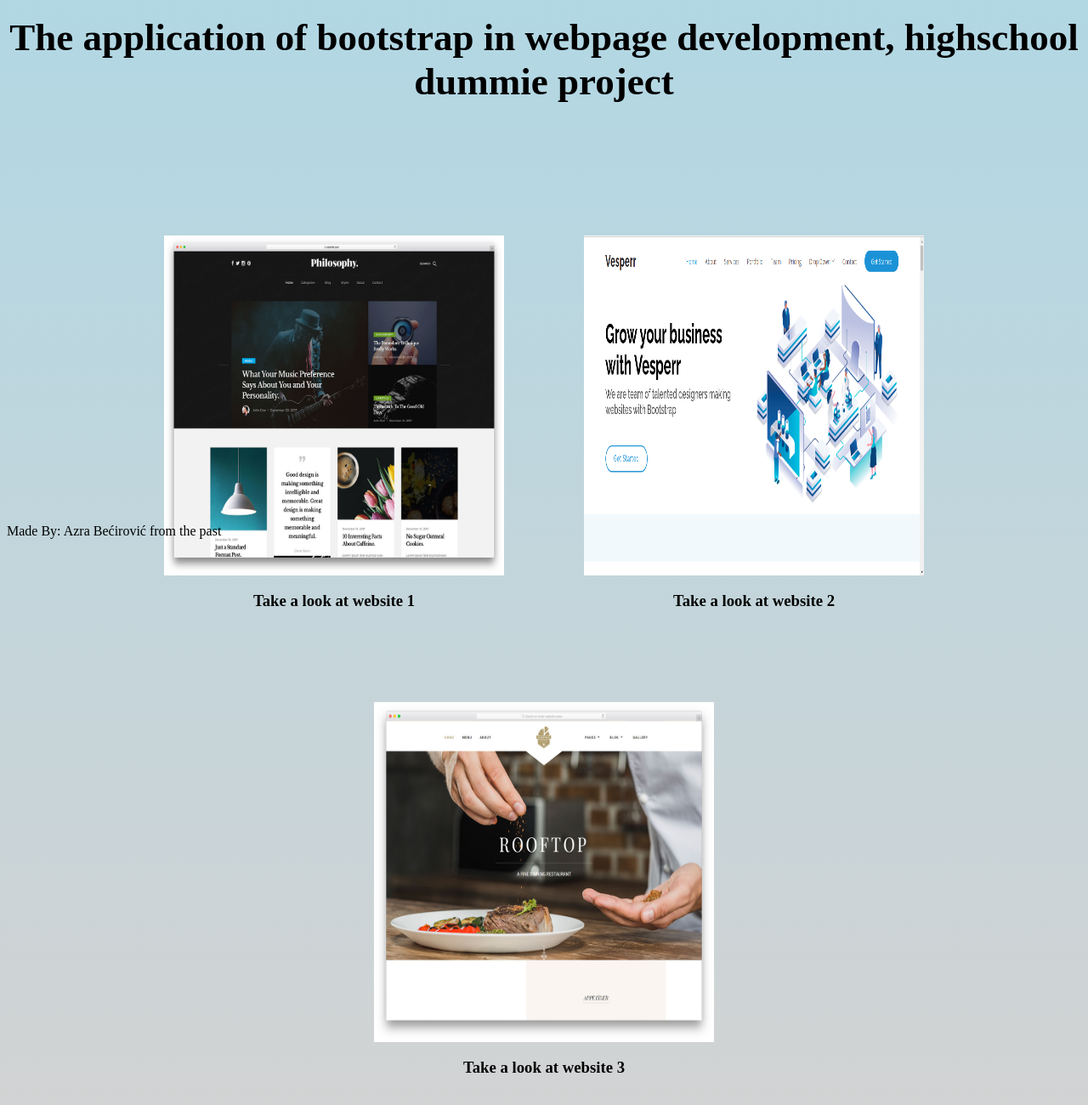
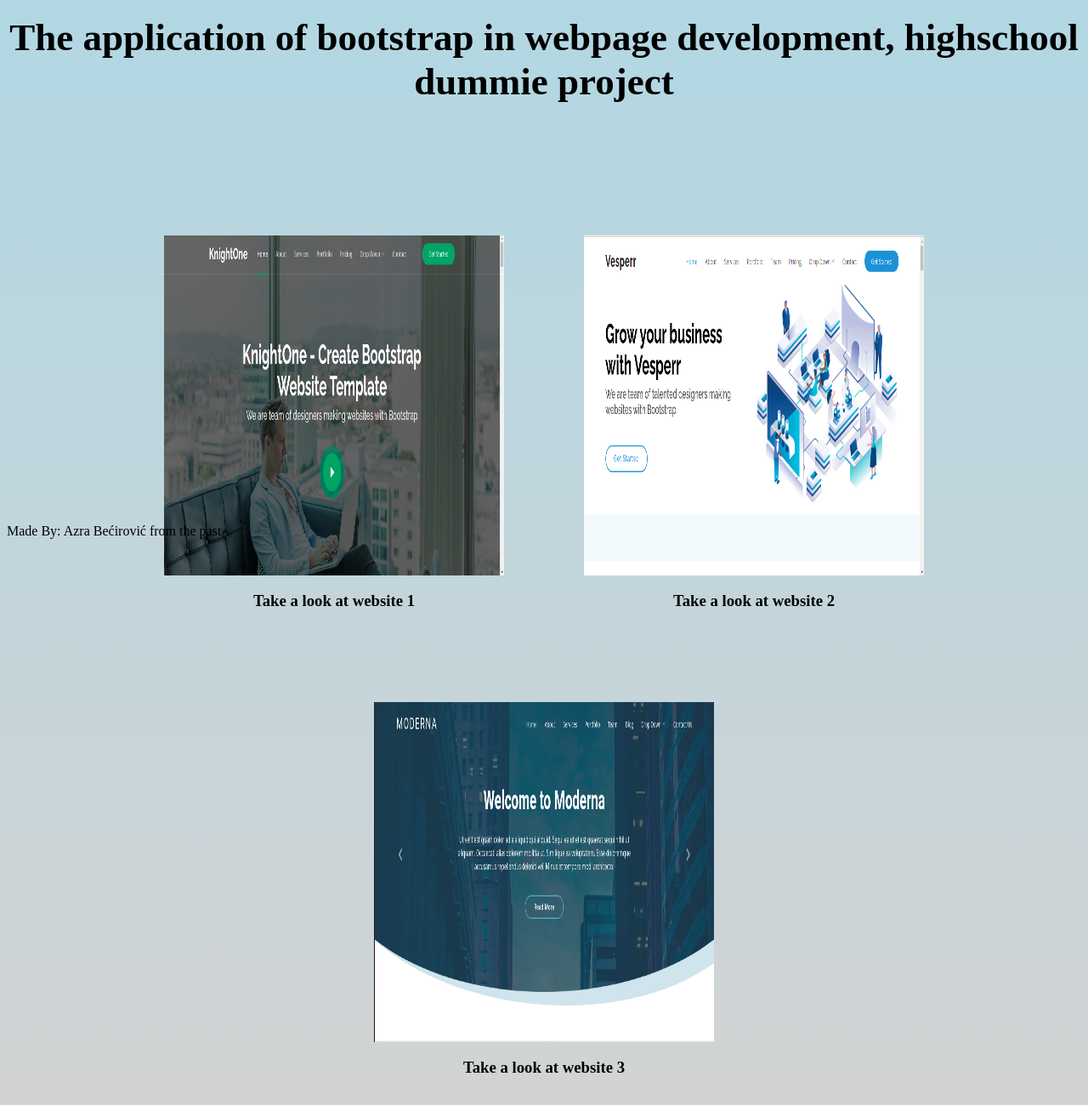
Before and after one commit to azrail212/Highschool-Webpage-Project, a plain HTML site: page index.html in a window 1280 px wide. Shown: the part 166-1466 px from the top of the page at 85% size. Drawn offline with Linux system fonts and the light colour scheme.

Commit message:
fixer upper

```diff
--- a/index.html
+++ b/index.html
@@ -32,7 +32,7 @@
 		</div>
 		<div class="websites">
 			<div>
-				<a href="website1.html"><img src="./media/website1.jpg"></a>
+				<a href="website1.html"><img src="./media/website1.png"></a>
 				<h3>Take a look at website 1</h3>
 			</div>
 			<div>
@@ -40,7 +40,7 @@
 				<h3>Take a look at website 2</h3>
 			</div>
 			<div>
-				<a href="website3.html"><img src="./media/website3.jpg"></a>
+				<a href="website3.html"><img src="./media/website3.png"></a>
 				<h3>Take a look at website 3</h3>
 			</div>
 		</div>
```
Also changed, not shown: media/website1.jpg (deleted), media/website3.jpg (deleted).
